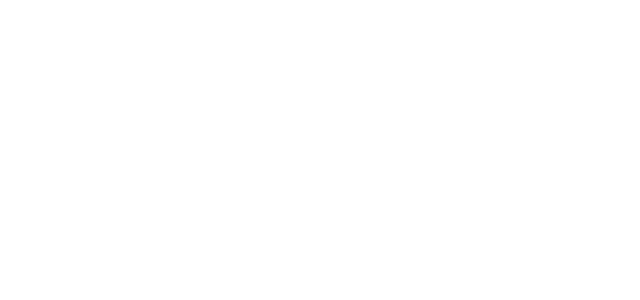
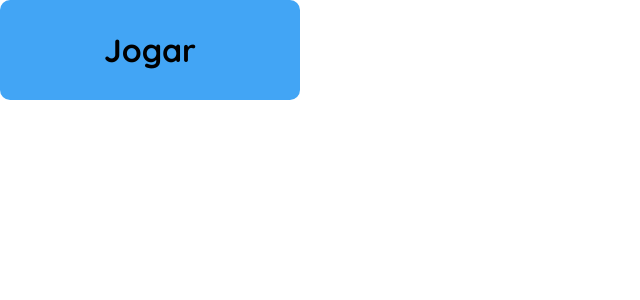
Before and after one commit to IsacLima/Minehex, a React (Vite) app in the folder Minehex/: page / in a window 1280 px wide. Shown: the top 300 px of the page, without its empty margins (0-640 px from the left). Built offline with nearby package versions, Linux system fonts and the light colour scheme.

Commit message:
feat: add first component button

```diff
--- a/Minehex/index.html
+++ b/Minehex/index.html
@@ -1,13 +1,19 @@
 <!DOCTYPE html>
 <html lang="pt-br">
+
   <head>
     <meta charset="UTF-8" />
     <link rel="icon" type="image/svg+xml" href="/src/assets/Bomb.png" />
+    <link rel="preconnect" href="https://fonts.googleapis.com">
+    <link rel="preconnect" href="https://fonts.gstatic.com" crossorigin>
+    <link href="https://fonts.googleapis.com/css2?family=Quicksand:wght@300;400;500;600;700&display=swap" rel="stylesheet">
     <meta name="viewport" content="width=device-width, initial-scale=1.0" />
     <title>Minehex</title>
   </head>
+
   <body>
     <div id="root"></div>
     <script type="module" src="/src/main.jsx"></script>
   </body>
+
 </html>
--- a/Minehex/package.json
+++ b/Minehex/package.json
@@ -10,11 +10,14 @@
   },
   "dependencies": {
     "react": "^18.2.0",
-    "react-dom": "^18.2.0"
+    "react-dom": "^18.2.0",
+    "styled": "^1.0.0",
+    "styled-components": "^5.3.9"
   },
   "devDependencies": {
     "@types/react": "^18.0.28",
     "@types/react-dom": "^18.0.11",
+    "@types/styled-components": "^5.1.26",
     "@vitejs/plugin-react": "^3.1.0",
     "vite": "^4.2.0"
   }
--- a/Minehex/src/App.jsx
+++ b/Minehex/src/App.jsx
@@ -1,7 +1,13 @@
+import { GlobalStyle } from "./styles/global";
+import { MenuButton } from "./components/MenuButton";
+
 function App() {
 
   return (
     <div className="App">
+      <GlobalStyle/>
+      <MenuButton text="Jogar"></MenuButton>
+
     </div>
   )
 }
--- /dev/null
+++ b/Minehex/src/components/MenuButton/index.jsx
@@ -0,0 +1,7 @@
+import { Button } from "./styles"
+
+export function MenuButton({text, small}){
+    return (
+        <Button textsize={small ? '25px' : '32px'}>{text}</Button>
+    );
+}
--- /dev/null
+++ b/Minehex/src/components/MenuButton/styles.js
@@ -0,0 +1,9 @@
+import styled from "styled-components";
+
+export const Button = styled.button`
+    background-color: #42A5F5;
+    width: 300px;
+    height: 100px;
+    border-radius: 10px;
+    font-size: ${(props) => props.textsize};
+`;
--- /dev/null
+++ b/Minehex/src/styles/global.js
@@ -0,0 +1,17 @@
+import { createGlobalStyle } from "styled-components";
+
+export const GlobalStyle = createGlobalStyle`
+    *{
+        margin: 0;
+        padding: 0;
+        box-sizing: border-box;
+        width: 100vw;
+        height: 100vh;
+        font-family: 'Quicksand', sans-serif;
+        font-weight: bold;
+    }
+
+    button{
+        border: none;
+    }
+`;
--- /dev/null
+++ b/Minehex/src/styles/themes/secundary/blue.js
@@ -0,0 +1,6 @@
+export default {
+    colors: {
+        primary: "#42A5F5",
+        secundary: "#276393"
+    }
+}
--- /dev/null
+++ b/Minehex/src/styles/themes/secundary/green.js
@@ -0,0 +1,6 @@
+export default {
+    colors: {
+        primary: "#CDDC39",
+        secundary: "#7B8422"
+    }
+}
--- /dev/null
+++ b/Minehex/src/styles/themes/secundary/red.js
@@ -0,0 +1,6 @@
+export default {
+    colors: {
+        primary: "#F44336",
+        secundary: "#922820",
+    }
+}
```
Also changed, not shown: Minehex/src/styles/themes/index.js (added, +7 -0 lines), Minehex/src/styles/themes/primary/dark.js (added, +7 -0 lines), Minehex/src/styles/themes/primary/light.js (added, +7 -0 lines), 1 other file (tests, documents, lock files or other folders).
